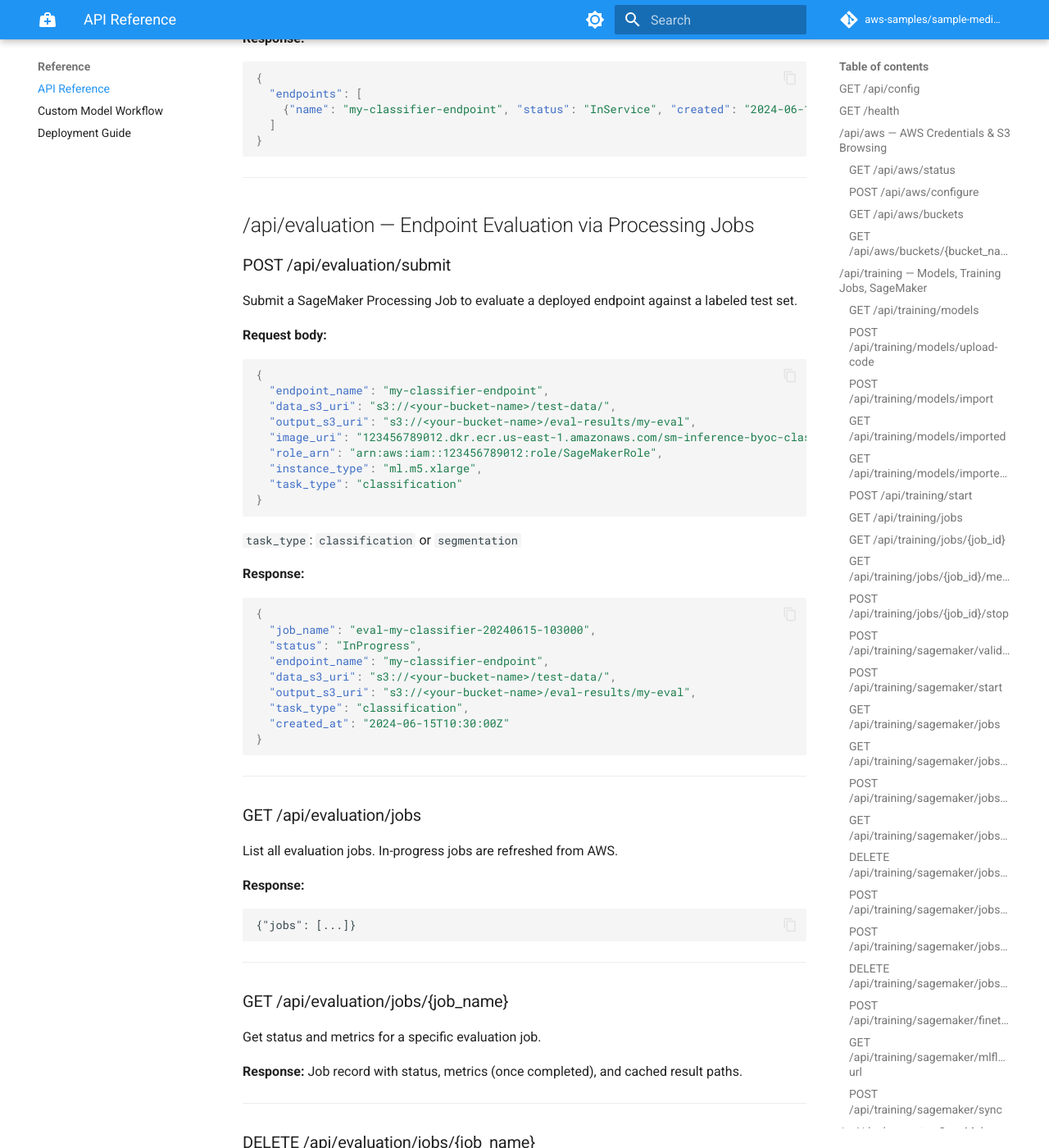
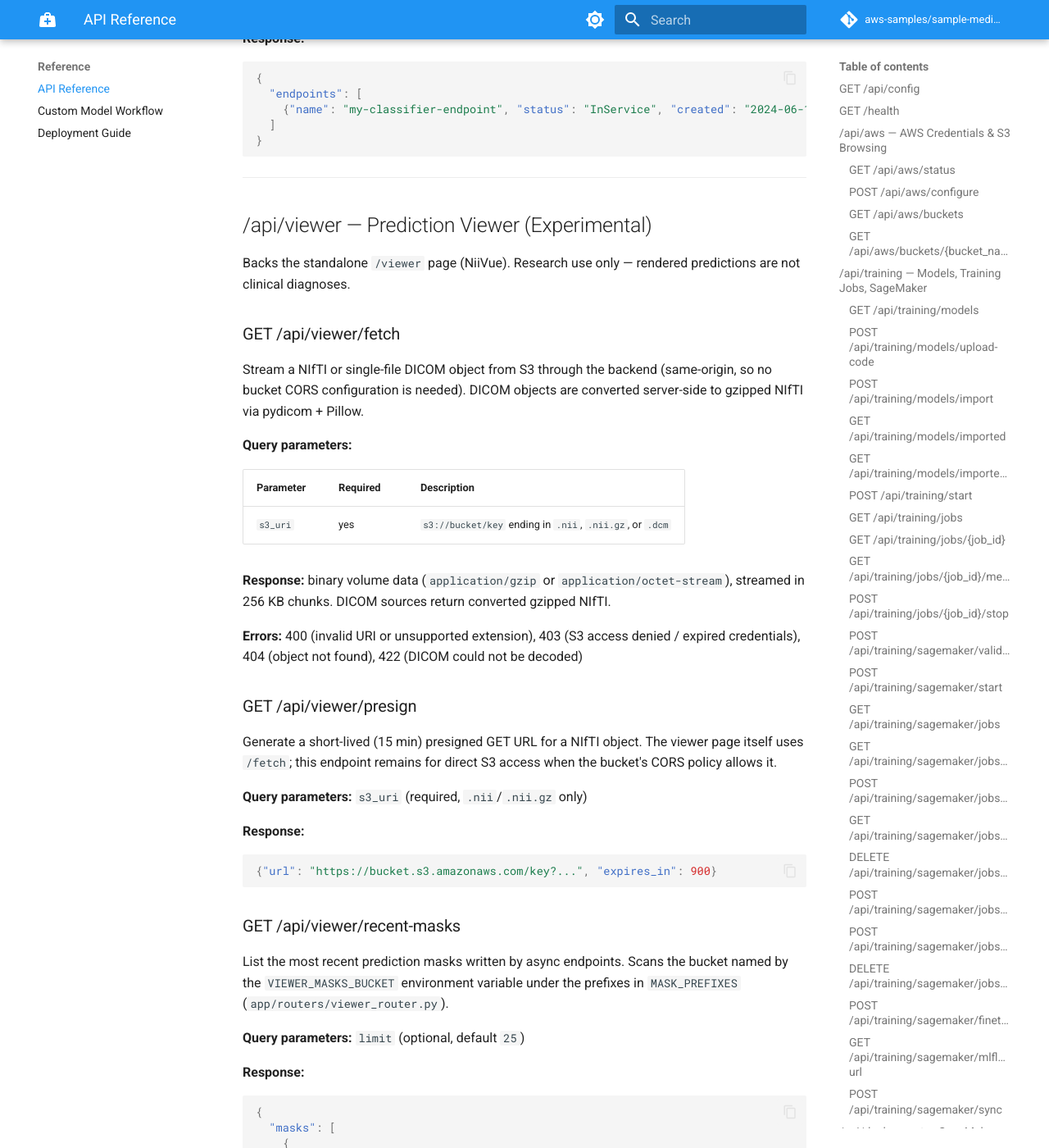
Before and after one commit to aws-samples/sample-medical-imaging-mlops, an MkDocs documentation site: the page built from docs/api-reference.md, in a window 1280 px wide and 1400 px high, scrolled down 16040 px. Shown: the whole window at 82% size. Built offline with MkDocs 1.6.1 and Material for MkDocs 9.7.7, drawn with Linux system fonts in a browser that asks for light colours; comment, search, counter and statistics services are not loaded; some of the changed text lies outside the part shown.

Commit message:
Document the Prediction Viewer (experimental)
- New user guide page: formats, S3 streaming, DICOM conversion,
  prefill-from-last-run, recent-masks setup, troubleshooting
- API reference: /api/viewer fetch, presign, recent-masks endpoints
- Configuration + .env.local.example: VIEWER_MASKS_BUCKET
- Inference guide: link result cards to the viewer

````diff
--- a/docs/api-reference.md
+++ b/docs/api-reference.md
@@ -784,6 +784,73 @@ List all `InService` SageMaker endpoints.
 
 ---
 
+## /api/viewer — Prediction Viewer (Experimental)
+
+Backs the standalone `/viewer` page (NiiVue). Research use only — rendered
+predictions are not clinical diagnoses.
+
+### GET /api/viewer/fetch
+
+Stream a NIfTI or single-file DICOM object from S3 through the backend
+(same-origin, so no bucket CORS configuration is needed). DICOM objects are
+converted server-side to gzipped NIfTI via pydicom + Pillow.
+
+**Query parameters:**
+
+| Parameter | Required | Description |
+|---|---|---|
+| `s3_uri` | yes | `s3://bucket/key` ending in `.nii`, `.nii.gz`, or `.dcm` |
+
+**Response:** binary volume data (`application/gzip` or
+`application/octet-stream`), streamed in 256 KB chunks. DICOM sources return
+converted gzipped NIfTI.
+
+**Errors:** 400 (invalid URI or unsupported extension), 403 (S3 access
+denied / expired credentials), 404 (object not found), 422 (DICOM could not
+be decoded)
+
+### GET /api/viewer/presign
+
+Generate a short-lived (15 min) presigned GET URL for a NIfTI object.
+The viewer page itself uses `/fetch`; this endpoint remains for direct S3
+access when the bucket's CORS policy allows it.
+
+**Query parameters:** `s3_uri` (required, `.nii`/`.nii.gz` only)
+
+**Response:**
+```json
+{"url": "https://bucket.s3.amazonaws.com/key?...", "expires_in": 900}
+```
+
+### GET /api/viewer/recent-masks
+
+List the most recent prediction masks written by async endpoints. Scans the
+bucket named by the `VIEWER_MASKS_BUCKET` environment variable under the
+prefixes in `MASK_PREFIXES` (`app/routers/viewer_router.py`).
+
+**Query parameters:** `limit` (optional, default `25`)
+
+**Response:**
+```json
+{
+  "masks": [
+    {
+      "s3_uri": "s3://your-output-bucket/masks/case_1_seg.nii.gz",
+      "name": "case_1_seg.nii.gz",
+      "size": 184320,
+      "last_modified": "2026-09-21T18:20:00+00:00"
+    }
+  ]
+}
+```
+
+If `VIEWER_MASKS_BUCKET` is unset, returns `{"masks": [], "note": "..."}`.
+
+**Errors:** 400 (credentials not configured), 403 (access denied listing the
+bucket)
+
+---
+
 ## /api/evaluation — Endpoint Evaluation via Processing Jobs
 
 ### POST /api/evaluation/submit
--- a/mkdocs.yml
+++ b/mkdocs.yml
@@ -57,6 +57,7 @@ nav:
       - MONAI Bundle: user-guide/monai-bundle.md
       - Deployment: user-guide/deployment.md
       - Inference: user-guide/inference.md
+      - Prediction Viewer: user-guide/viewer.md
       - Evaluation: user-guide/evaluation.md
       - Monitoring: user-guide/monitoring.md
       - Fairness Analysis: user-guide/fairness.md
````
Also changed, not shown: docs/configuration.md (+1 -0 lines), docs/user-guide/inference.md (+14 -0 lines), docs/user-guide/viewer.md (added, +113 -0 lines), 1 other file.
